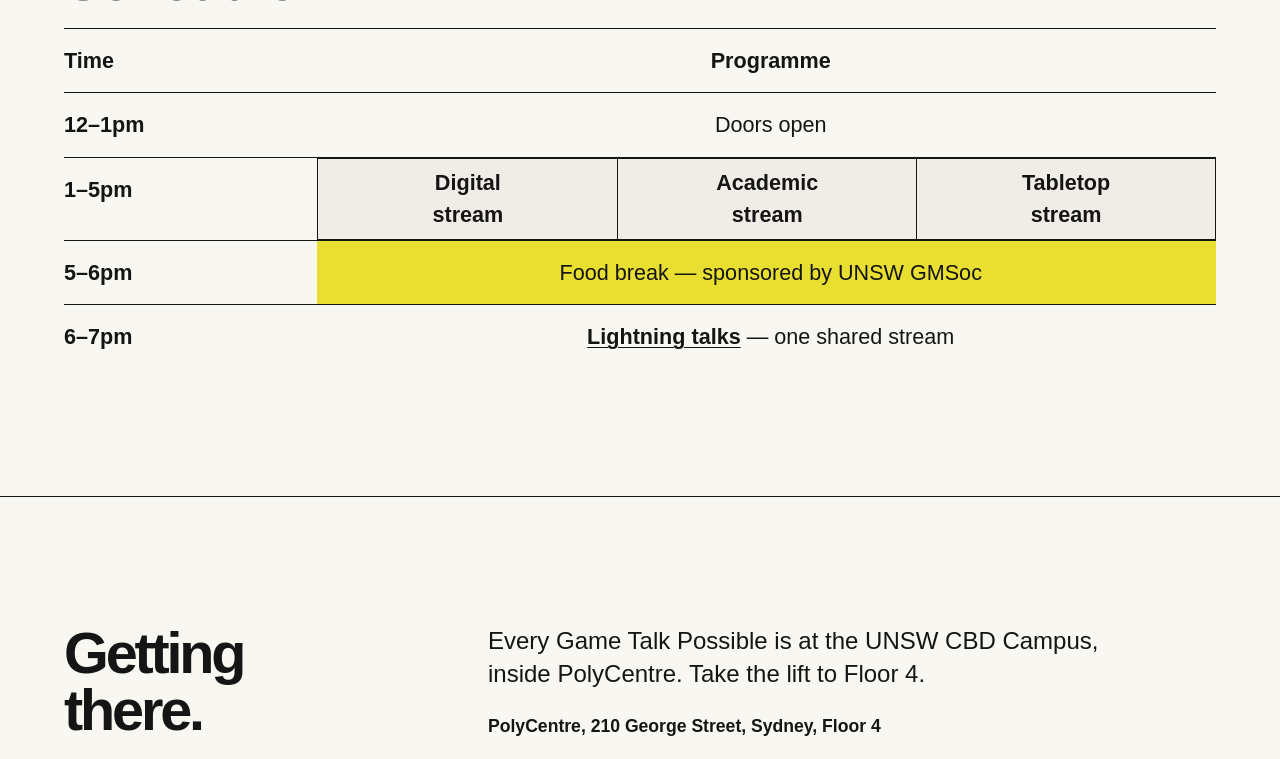
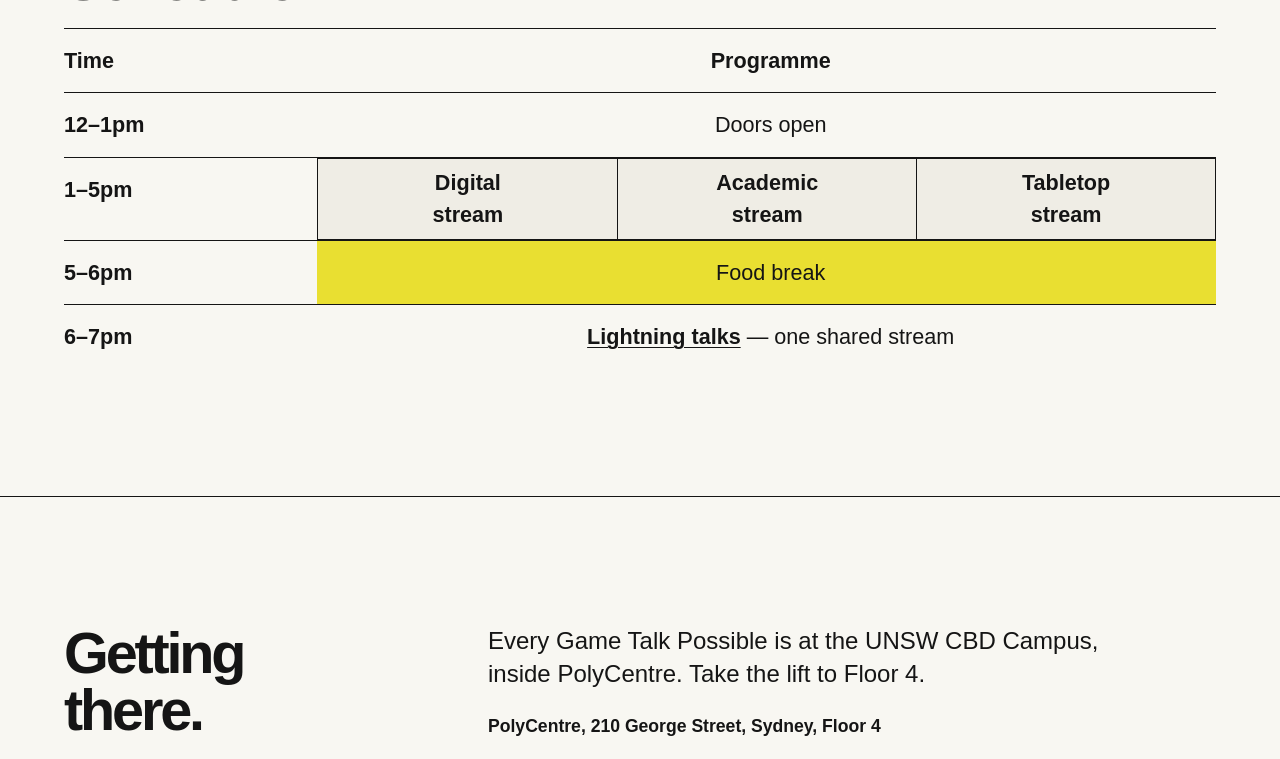
Before and after one commit to egtp/egtp.github.io, a Jekyll site: the page built from index.html, in a window 1280 px wide and 900 px high, scrolled down 1871 px, cut to the strip 0-759 px from the top of the window. Built offline with Jekyll 4.4.1, drawn with Linux system fonts in a browser that asks for light colours.

Commit message:
remove until sponsorship is confirmed

```diff
--- a/_includes/schedule.html
+++ b/_includes/schedule.html
@@ -23,7 +23,7 @@
           </tr>
           <tr class="break-row">
             <th scope="row">5–6pm</th>
-            <td>Food break — sponsored by UNSW GMSoc</td>
+            <td>Food break</td>
           </tr>
           <tr>
             <th scope="row">6–7pm</th>
```
